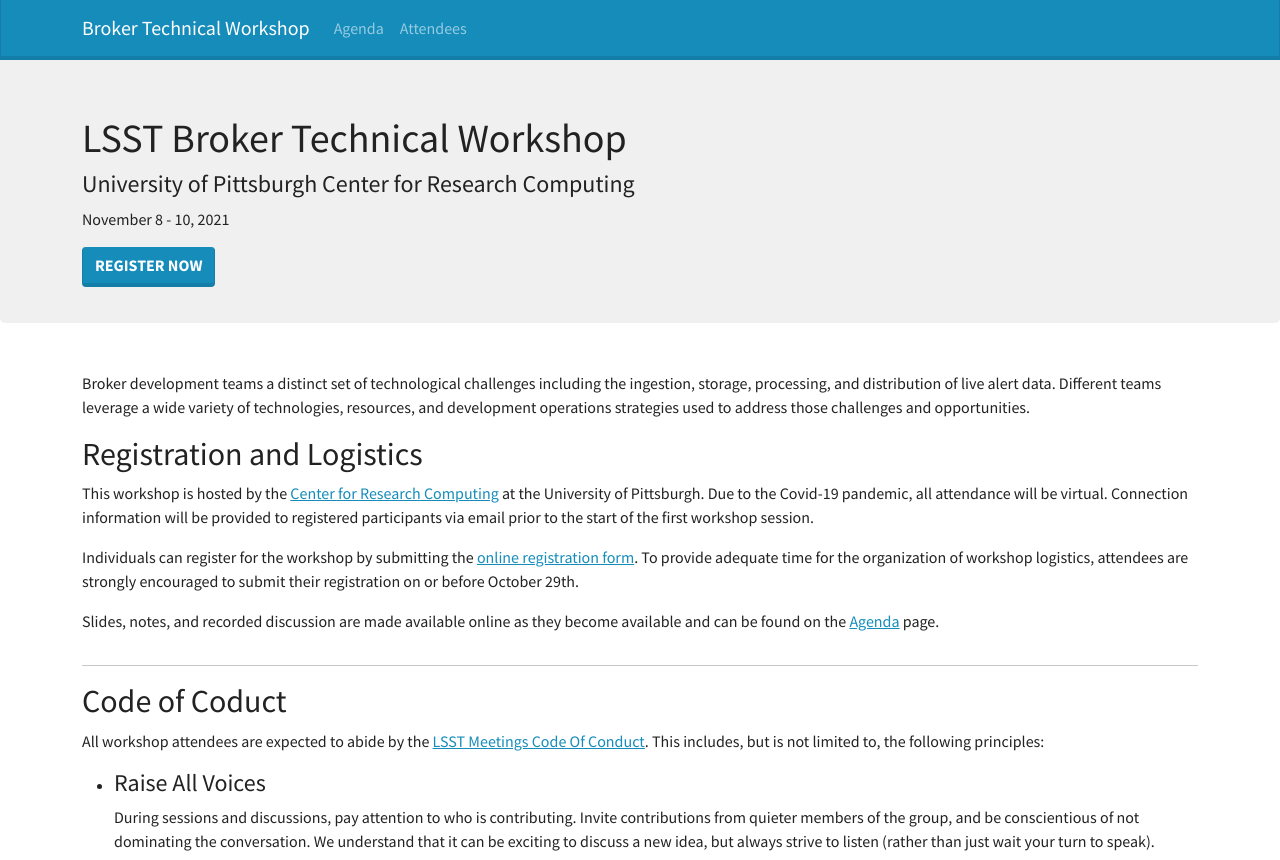
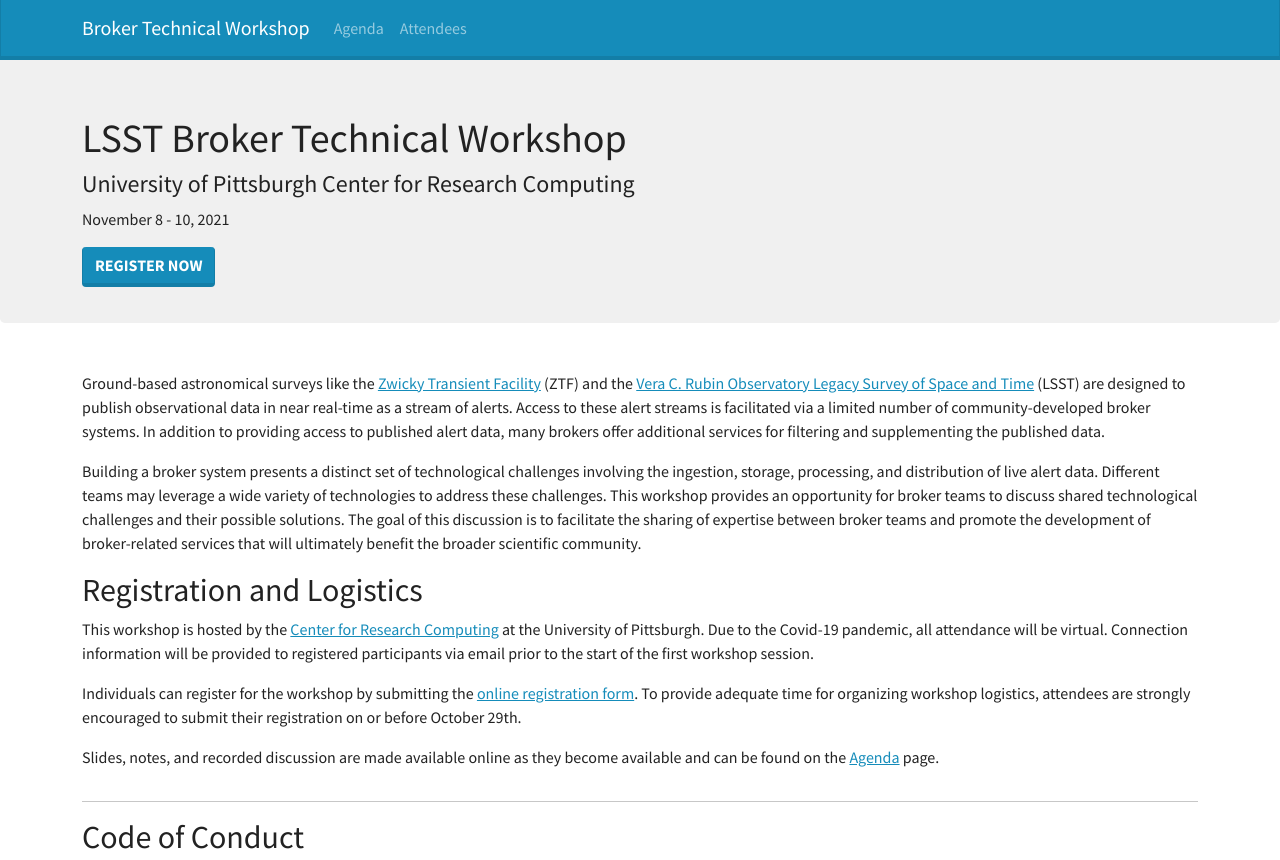
Before and after one commit to pitt-crc/broker_workshop, a plain HTML site: page index.html in a window 1280 px wide. Shown: the top 860 px of the page. Drawn offline with Linux system fonts and the light colour scheme.

Commit message:
Updates index description

```diff
--- a/index.html
+++ b/index.html
@@ -62,8 +62,20 @@
 
       </p>
       <p>
-        Broker development teams a distinct set of technological challenges including the ingestion, storage, processing, and distribution of live alert data.
-        Different teams leverage a wide variety of technologies, resources, and development operations strategies used to address those challenges and opportunities.
+        Ground-based astronomical surveys like the <a href="https://www.ztf.caltech.edu/">Zwicky Transient Facility</a>
+        (ZTF) and the <a href="https://www.lsst.org/">Vera C. Rubin Observatory Legacy Survey of Space and Time</a>
+        (LSST) are designed to publish observational data in near real-time as a stream of alerts.
+        Access to these alert streams is facilitated via a limited number of community-developed broker systems.
+        In addition to providing access to published alert data, many brokers offer additional services for
+        filtering and supplementing the published data.
+      </p>
+      <p>
+        Building a broker system presents a distinct set of technological challenges involving the ingestion,
+        storage, processing, and distribution of live alert data.
+        Different teams may leverage a wide variety of technologies to address these challenges.
+        This workshop provides an opportunity for broker teams to discuss shared technological challenges and their possible solutions.
+        The goal of this discussion is to facilitate the sharing of expertise between broker teams and promote the
+        development of broker-related services that will ultimately benefit the broader scientific community.
       </p>
     </div>
   </div>
@@ -78,7 +90,7 @@
       </p>
       <p>
         Individuals can register for the workshop by submitting the <a href="https://forms.gle/DEQbnjrHDj6i49e56">online registration form</a>.
-        To provide adequate time for the organization of workshop logistics, attendees are strongly encouraged to submit their registration on or before October 29th.
+        To provide adequate time for organizing workshop logistics, attendees are strongly encouraged to submit their registration on or before October 29th.
       </p>
       <p>
         Slides, notes, and recorded discussion are made available online as they become available and can be found on the <a href="agenda.html">Agenda</a> page.
@@ -90,7 +102,7 @@
 
   <div class="row">
     <div class="col">
-      <h2>Code of Coduct</h2>
+      <h2>Code of Conduct</h2>
       <p>
         All workshop attendees are expected to abide by the
         <a href="https://docushare.lsst.org/docushare/dsweb/Get/Document-28973/NoContent2461049852211920670.txt">LSST Meetings Code Of Conduct</a>.
```
